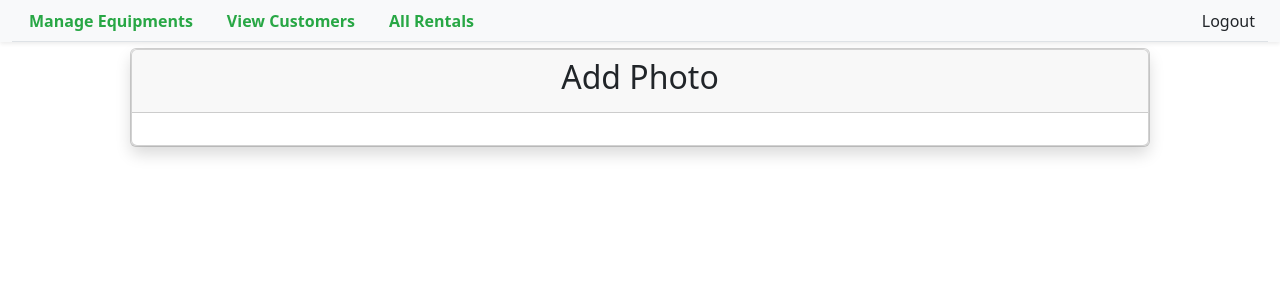
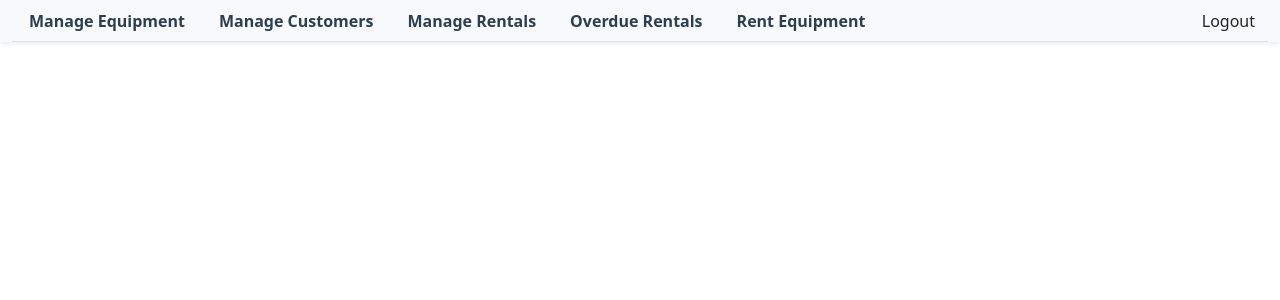
Before and after one commit to Johnstanley1/Midterm_EquipmentRental_Team2, an Angular app in the folder frontend/: page /home in a window 1280 px wide. Shown: the top 300 px of the page. Built offline with nearby package versions, Linux system fonts and the light colour scheme.

Commit message:
updated navbar

```diff
--- a/frontend/src/app/home-screen/home-screen.html
+++ b/frontend/src/app/home-screen/home-screen.html
@@ -1,11 +1,26 @@
-<div class="m-5">
-  <div class="card">
-    <div class="card shadow">
-      <div class="card-header text-center">
-        <h2>Add Photo</h2>
-      </div>
-      <div class="card-body">
-      </div>
-    </div>
-    </div>
-  </div>
+<!--<div class="card">-->
+<!--  <img src="..." class="card-img-top" alt="...">-->
+
+<!--  <div class="card-body">-->
+<!--    <h5 class="card-title">Card title</h5>-->
+<!--    <p class="card-text">Some quick example text to build on the card title and make up the bulk of the card’s content.</p>-->
+<!--    <a href="#" class="btn btn-primary">Go somewhere</a>-->
+<!--  </div>-->
+<!--</div>-->
+
+<!--<div class="card" aria-hidden="true">-->
+<!--  <img src="..." class="card-img-top" alt="...">-->
+<!--  <div class="card-body">-->
+<!--    <h5 class="card-title placeholder-glow">-->
+<!--      <span class="placeholder col-6"></span>-->
+<!--    </h5>-->
+<!--    <p class="card-text placeholder-glow">-->
+<!--      <span class="placeholder col-7"></span>-->
+<!--      <span class="placeholder col-4"></span>-->
+<!--      <span class="placeholder col-4"></span>-->
+<!--      <span class="placeholder col-6"></span>-->
+<!--      <span class="placeholder col-8"></span>-->
+<!--    </p>-->
+<!--    <a class="btn btn-primary disabled placeholder col-6" aria-disabled="true"></a>-->
+<!--  </div>-->
+<!--</div>-->
--- a/frontend/src/app/login-screen/login-screen.html
+++ b/frontend/src/app/login-screen/login-screen.html
@@ -1,4 +1,4 @@
-<h1 class="text-center text-primary mb-4">Equipment Management</h1>
+<!--<h1 class="text-center text-primary mb-4">Equipment Management</h1>-->
 
 <div class="container mt-5">
   <div class="row justify-content-center">
--- a/frontend/src/app/nav-bar/nav-bar.html
+++ b/frontend/src/app/nav-bar/nav-bar.html
@@ -2,13 +2,29 @@
 <ul class="nav nav-tabs justify-content-between align-items-center">
   <div class="d-flex">
     <li class="nav-item active" routerLinkActive="active" [routerLinkActiveOptions]="{exact: true}">
-      <a class="nav-link" routerLink="/manage-equipments" aria-current="page">Manage Equipments</a>
+      <strong>
+        <a class="nav-link" routerLink="/manage-equipments" aria-current="page">Manage Equipment</a>
+      </strong>
     </li>
     <li class="nav-item" routerLinkActive="active">
-      <a class="nav-link" routerLink="/view-customers">View Customers</a>
+      <strong>
+        <a class="nav-link" routerLink="/view-customers">Manage Customers</a>
+      </strong>
     </li>
     <li class="nav-item" routerLinkActive="active">
-      <a class="nav-link" routerLink="/all-rentals">All Rentals</a>
+      <strong>
+        <a class="nav-link" routerLink="/all-rentals">Manage Rentals</a>
+      </strong>
+    </li>
+    <li class="nav-item" routerLinkActive="active">
+      <strong>
+        <a class="nav-link" routerLink="/over-due">Overdue Rentals</a>
+      </strong>
+    </li>
+    <li class="nav-item" routerLinkActive="active">
+      <strong>
+        <a class="nav-link" routerLink="/available">Rent Equipment</a>
+      </strong>
     </li>
   </div>
 
--- a/frontend/src/styles.css
+++ b/frontend/src/styles.css
@@ -4,11 +4,11 @@
 }
 
 .nav-tabs .nav-link:hover {
-  color: #2c3e50 !important;
+  color: #007bff !important;
 }
 
-.nav-tabs .nav-link {
-  color: #28a745 !important;
-  font-weight: 600;
-  border-bottom: 2px solid #28a745;
-}
+/*.nav-tabs .nav-link {*/
+/*  color: #28a745 !important;*/
+/*  font-weight: 600;*/
+/*  border-bottom: 2px solid #28a745;*/
+/*}*/
```
Also changed, not shown: frontend/public/images/manage.jpg (added).
